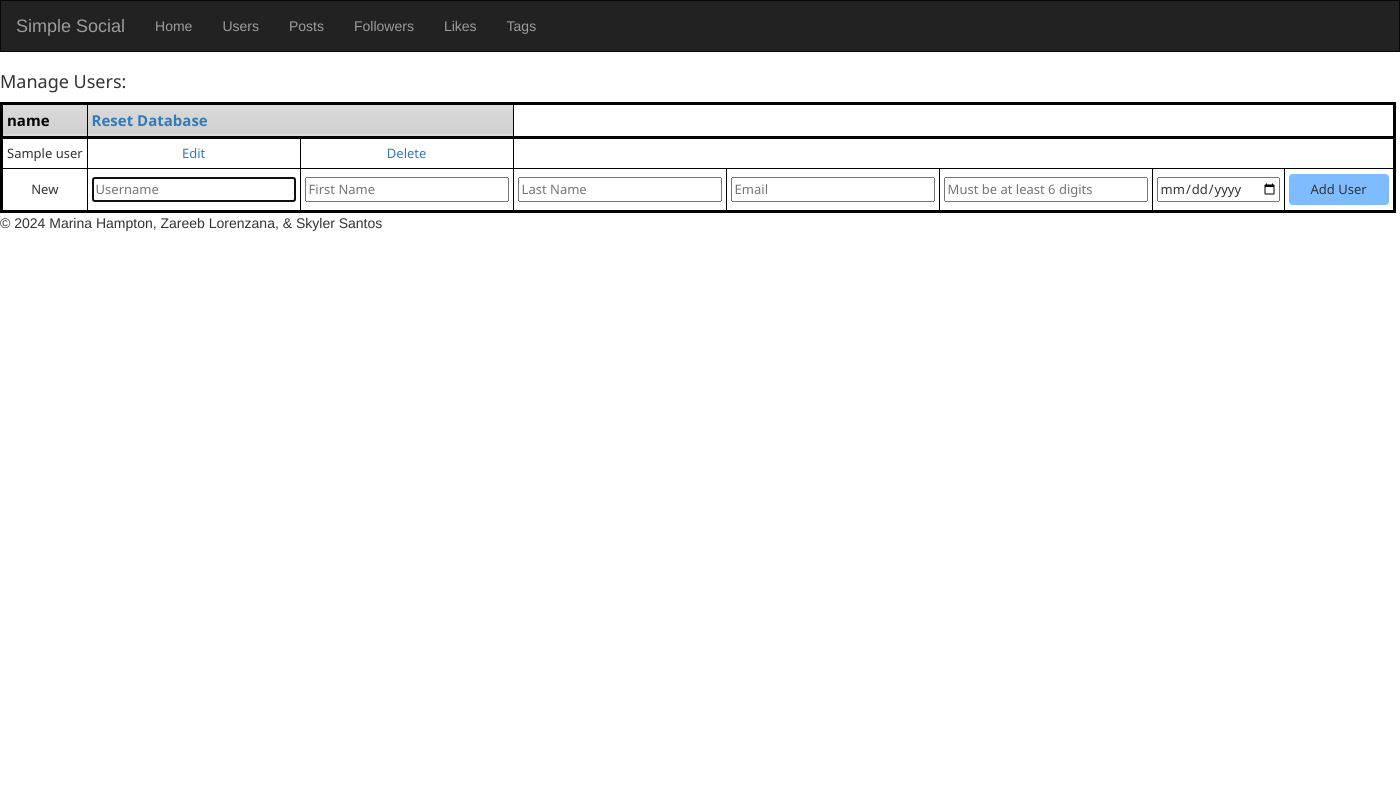
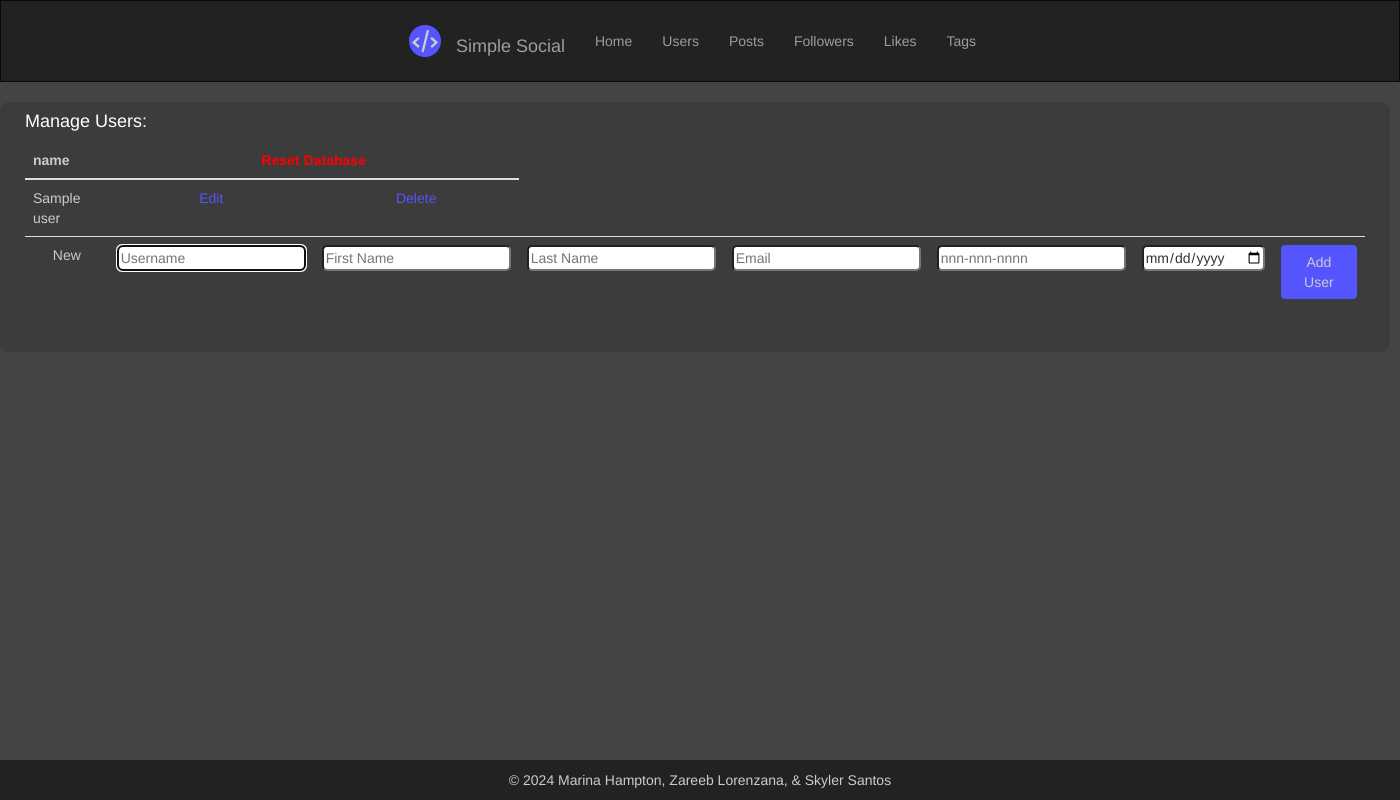
Before and after one commit to Zareeb/cs340_project, a Flask app: template templates/users.jinja2 in a window 1400 px wide. Run offline with Flask 3, Linux system fonts and the light colour scheme; the template is opened without the code that fills it: most values are stand-ins (such as "Sample title", 1, 10 or a date in 2020); parts of the project's set-up code (start-up, migrations or seed data) failed here and were passed over; some libraries are stand-ins or nearby versions.

Commit message:
Update files to take advantage of Bootstrap (see main.jinja2 file). Major frontend design changes

```diff
--- a/blueprints/followers_blueprint.py
+++ b/blueprints/followers_blueprint.py
@@ -6,7 +6,7 @@ TODO:
 
 from flask import Blueprint, render_template, request, redirect
 from flask_mysqldb import MySQL
-import sys
+from datetime import date
 
 mysql = MySQL()
 
@@ -50,7 +50,9 @@ def followers():
         cur.execute(query2)
         userdata = cur.fetchall()
 
-        return render_template("followers.jinja2", followers=data, userdata=userdata, page_title = "Followers")
+        current_date = date.today().isoformat()
+
+        return render_template("followers.jinja2", followers=data, userdata=userdata, page_title = "Followers", current_date = current_date)
 
     elif request.method == "POST":
         followeeID = request.form["followeeID"]
--- a/blueprints/users_blueprint.py
+++ b/blueprints/users_blueprint.py
@@ -1,5 +1,6 @@
 from flask import Blueprint, render_template, request, redirect
 from flask_mysqldb import MySQL
+from datetime import date
 
 mysql = MySQL()
 
@@ -16,7 +17,9 @@ def users():
         cur.execute(query)
         data = cur.fetchall()
 
-        return render_template("users.jinja2", users=data, page_title = "Users")
+        current_date = date.today().isoformat()
+
+        return render_template("users.jinja2", users = data, page_title = "Users", current_date = current_date)
 
     elif request.method == "POST":
         username = request.form["username"]
--- a/static/main.css
+++ b/static/main.css
@@ -1,115 +1,183 @@
-main {
-    width: fit-content;
-    font-family:'Segoe UI', Tahoma, Geneva, Verdana, sans-serif;
+@import url('https://fonts.googleapis.com/css2?family=Roboto');
+
+:root {
+
 }
 
-select, input {
-    width: fit-content;
+html {
 }
 
-.comment {
-    float: right;
-    border: solid 0.5px;
-    width: 300px;
-    height: 100px;
+body {
+    background-color: #444444 !important;
+    font-family: 'Roboto', sans-serif;
+    margin: 0 auto !important;
+    padding: 0;
+    color: #444;
+}
+/*
+nav {
+    outline: 1px dashed blue;
+    display: flex;
+    justify-content: center;
+    align-items: center;
+    position: fixed;
+    top: 0;
+    left: 0;
+} */
+
+div {
+    /* outline: 3px dashed red; */
 }
 
-table.minimalist {
-    border: 3px solid #000000;
-    width: 100%;
-    border-collapse: collapse;
+table {
+    color: #ccc;
 }
 
-table.minimalist td, table.minimalist th {
-    border: 1px solid #000000;
-    padding: 5px 4px;
-}
-table.minimalist tbody td {
-    font-size: 13px;
-}
-table.minimalist thead {
-    background: #CFCFCF;
-    background: -moz-linear-gradient(top, #dbdbdb 0%, #d3d3d3 66%, #CFCFCF 100%);
-    background: -webkit-linear-gradient(top, #dbdbdb 0%, #d3d3d3 66%, #CFCFCF 100%);
-    background: linear-gradient(to bottom, #dbdbdb 0%, #d3d3d3 66%, #CFCFCF 100%);
-    border-bottom: 3px solid #000000;
-}
-table.minimalist thead th {
-    font-size: 15px;
-    font-weight: bold;
-    color: #000000;
-}
-table.minimalist tfoot {
-    font-size: 14px;
-    font-weight: bold;
-    color: #000000;
-    border-top: 3px solid #000000;
-}
-table.minimalist tfoot td {
-    font-size: 14px;
+td {
+    max-width: 500px;
 }
 
-thead tr td {
-    font-weight: bold;
+div.site-navigation {
+    /* grid-row-start: 1;
+    grid-column-start: 2;
+    grid-column-end: 3;
+    display: flex;
+    align-items: center;
+    justify-content: left; */
+}
+
+.navbar {
+    border-radius: 0 !important ;
+    width: 100vw;
+    display: flex;
+    justify-content: center;
+    align-items: center;
+}
+
+
+div.siteNav>ul {
+    list-style: none;
+    display: flex;
+    justify-content: center;
+    gap: 5%;
+}
+
+div.site-title {
+    grid-row-start: 1;
+    grid-column-start: 1;
+    grid-column-end: 2;
+    display: flex;
+    justify-content: right;
+    height: 50px;
+    align-items: flex-end;
+}
+
+div.main-container {
+    display: grid;
+    grid-template-columns: auto auto auto;
+    gap: 10px;
+    color: #ffffff;
+    width: 100%;
+    justify-content: center;
+
+}
+
+div.content {
+    background-color: #34343480;
+    backdrop-filter: blur(15px);
+    grid-row-start: 1;
+    grid-column-start: 1;
+    grid-column-end: 3;
+    padding: 0 25px 25px 25px;
+    text-align: justify;
+    width: auto;
+    overflow: auto;
+    border-radius: 10px;
+}
+
+main {
+    width: 500px;
 }
 
 .centered-column {
     text-align: center;
 }
 
-#addNewBtn {
-    width: 100px;
+.footer {
+    background-color: #222;
+    color: #ccc;
+    text-align: center;
+    padding: 10px 0 10px 0;
+    position: fixed;
+    left: 0;
+    bottom: 0;
+    width: 100vw;
 }
 
-.text-button {
-    display: inline-block;
-    padding: 3px 5px;
-    border: 1px solid #000;
-    background: #eee;
+a, a:visited, a:active {
+    text-decoration: none;
+}
+
+table a {
+    color: #55F !important;
+}
+
+a.reset-db {
+    color: #ff0000 !important;
+}
+
+a:hover {
+    color: bisque !important;
+    text-decoration: underline;
+}
+
+.text-input-table {
+    width: 100%;
+    min-width: 100px;
+    max-width: 100%;
+    min-height: 30px;
+    max-height: 100px;
+    resize: both;
+}
+
+input {
+    color: #333 !important;
+    background-color: #ffffff;
     border-radius: 5px;
 }
 
-.text-input-table {
-    min-height: 50px;
-    max-height: 100px;
-    min-width: 250px;
-    max-width: 500px;
-    resize: both;
+select {
+    color: #333 !important;
+    background-color: #ffffff;
+    border-radius: 5px;
 }
 
-a {
-    text-decoration: underline;
-    color: inherit;
+textarea {
+    color: #333 !important;
+    background-color: #ffffff;
+    border-radius: 5px;
 }
-
-a:visited {
-    text-decoration: underline;
-    color: inherit;
-}
-
 
 .button-like-link, .button-link {
     height: fit-content;
     display: inline-block;
     padding: 0.5em 1em;
-    background-color: #007bff80;
+    background-color: #55F;
     text-decoration: none;
     border: none;
     border-radius: 4px;
     cursor: pointer;
-    transition: background-color 0.3s ease;
+    color: #ccc !important;
+    width: 100%;
 }
 
 .button-link:hover, .button-like-link:hover {
-    background-color: #0056b3;
-    color: #fff;
+    color: #fff !important;
+    text-decoration: none;
+    background-color: #5555FF80;
 }
 
 
 .button-link:active, .button-like-link:active {
     background-color: #0056b3;
 }
-
-.navbar-inverse {
-    border-radius: 0px !important;
-}
--- a/templates/main.jinja2
+++ b/templates/main.jinja2
@@ -5,52 +5,60 @@
     <meta http-equiv='X-UA-Compatible' content='IE=edge'>
     <meta name='viewport' content='width=device-width, initial-scale=1'>
     <link href="{{ url_for('static', filename='main.css') }}" rel="stylesheet">
+
+    <link rel="icon" href="{{ url_for('static', filename='images/apple-touch-icon.png') }}" type="image/x-icon">
+    <link rel="icon" href="{{ url_for('static', filename='images/favicon-32x32.png') }}" type="image/x-icon">
+    <link rel="icon" href="{{ url_for('static', filename='images/favicon-16x16.png') }}" type="image/x-icon">
+    <link rel="manifest" href="/static/site.webmanifest">
     <title>Simple Social - {{ page_title }}</title>
     <script src="{{ url_for('static', filename='main.js') }}"></script>
     <link rel="stylesheet" href="https://maxcdn.bootstrapcdn.com/bootstrap/3.4.1/css/bootstrap.min.css">
     <script src="https://ajax.googleapis.com/ajax/libs/jquery/3.7.1/jquery.min.js"></script>
     <script src="https://maxcdn.bootstrapcdn.com/bootstrap/3.4.1/js/bootstrap.min.js"></script>
-
 </head>
 <body>
-    <nav class="navbar navbar navbar-inverse">
-        <div class="container-fluid">
-            <div class="navbar-header">
-                <a class="navbar-brand" href="#">Simple Social</a>
-            </div>
+
+    <div class="site-navigation">
+        <nav class="navbar navbar-inverse">
+        <img src="{{ url_for('static', filename='images/favicon-32x32.png')}}">
+        <h3><a href="/" class="navbar-brand">Simple Social</a></h3>
             <ul class="nav navbar-nav">
-                <li {% if page_title == 'Home'%}class="active"{% endif %}><a href="/">Home</a></li>
-                <li {% if page_title == 'Users'%}class="active"{% endif %}><a href="/users">Users</a></li>
-                <li {% if page_title == 'Posts'%}class="active"{% endif %}><a href="/posts">Posts</a></li>
-                <li {% if page_title == 'Followers'%}class="active"{% endif %}><a href="/followers">Followers</a></li>
-                <li><a href="/likes">Likes</a></li>
-                <li><a href="/tags">Tags</a></li>
+                <li {%if page_title == "Home"%} class="active" {%endif%}><a href="/">Home</a></li>
+                <li {%if page_title == "Users"%} class="active" {%endif%}><a href="/users">Users</a></li>
+                <li {%if page_title == "Posts"%} class="active" {%endif%}><a href="/posts">Posts</a></li>
+                <li {%if page_title == "Followers"%} class="active" {%endif%}><a href="/followers">Followers</a></li>
+                <li {%if page_title == "Likes"%} class="active" {%endif%}><a href="/likes">Likes</a></li>
+                <li {%if page_title == "Tags"%} class="active" {%endif%}><a href="/tags">Tags</a></li>
             </ul>
+        </nav>
+    </div>
+
+    <div class="main-container">
+
+        <div class="content">
+            {% block content %}
+            <main>
+            <h4>Welcome to Simple Social Database Management</h4>
+            <p>
+            Simple Social is a social media platform boasting 1 million users and 400,000 daily active users. Simple Social boasts a growing user base with 10% of users posting daily, engaging in content through likes and tags, and with an average of 100 active followers per user. With this growth, a database that features tables for user details, posts/contents, likes, followers, and tags is required. Simple Social is currently looking to replace their unscalable and inefficient
+            </p>
+            <p>
+            Excel sheets with a database that will address their need for an efficient and comprehensive data management system. With a database they can solve existing challenges of data management as well as leverage data to further grow their company. A database will also give Simple Social a structured and scalable approach to see opportunities to improve the overall user experience on the app, achieve their company mission of fostering social connections as well as prepare the company to introduce revenue building opportunities.
+            </p>
+            </main>
+            {% endblock %}
         </div>
-    </nav>
-    {# <nav>
-    <ul>
-        <a href="/">Home</a>
-        <a href="/users">Users</a>
-        <a href="/posts">Posts</a>
-        <a href="/followers">Followers</a>
-        <a href="/likes">Likes</a>
-        <a href="/tags">Tags</a>
-    </ul>
-    </nav> #}
 
-    <main>
 
-    {% block content %}
-    <h4>Use Navigation links to manage tables</h4>
-    {% endblock %}
+    </div>
 
-    </main>
+    <div class="footer">
 
-    <footer>
-    <p>
-        &copy; 2024 Marina Hampton, Zareeb Lorenzana, &#38; Skyler Santos
-    </p>
-    </footer>
+        <footer class="bottom-fixed">
+            &copy; 2024 Marina Hampton, Zareeb Lorenzana, &#38; Skyler Santos
+        </footer>
+
+    </div>
+
 </body>
 </html>
--- a/templates/users.jinja2
+++ b/templates/users.jinja2
@@ -3,7 +3,7 @@
 
 <h4>Manage Users:</h4>
 
-    <table class="minimalist">
+<table class="table">
     <thead>
         <tr>
             {% for key in users[0].keys() %}
@@ -11,22 +11,19 @@
             <th>{{ key }}</th>
 
             {% endfor %}
-            <th colspan="2"><a href="/reset">Reset Database</a></th>
+            <th colspan="2" class="centered-column"><a class="reset-db" href="/reset">Reset Database</a></th>
         </tr>
     </thead>
     <tbody>
         {% for user in users %}
         <tr>
             {% for key in user.keys() %}
-                {% if key == "userID" or key == "signupDate" or key == "phoneNumber"%}
+                {% if key in ["userID"]%}
+                    <td class="centered-column">{{user[key]}}</td>
+                {% else %}
+                    <td>{{user[key]}}</td>
+                {% endif %}
 
-                    <td class="centered-column">{{user[key]}}</td>
-
-                {% else %}
-
-                    <td>{{user[key]}}</td>
-
-                {% endif %}
             {% endfor %}
 
             <td class="centered-column">
@@ -43,49 +40,25 @@
             <tr>
                 <td class="centered-column">New</td>
                 <td>
-            <input type="text"
-                   name="username"
-                   placeholder="Username"
-                   required
-                   autofocus
-                   />
+                    <input type="text" name="username" placeholder="Username" required autofocus />
                 </td>
                 <td>
-            <input type="text"
-                   name="firstName"
-                   placeholder="First Name"
-                   required pattern="[A-Za-z\s\-]+"
-                   autocapitalize="words"
-                   />
+                    <input type="text" name="firstName" placeholder="First Name" required pattern="[A-Za-z\s\-]+"
+                        autocapitalize="words" />
                 </td>
                 <td>
-            <input type="text"
-                   name="lastName"
-                   placeholder="Last Name"
-                   required pattern="[A-Za-z\s\-]+"
-                   autocapitalize="words"
-                   />
+                    <input type="text" name="lastName" placeholder="Last Name" required pattern="[A-Za-z\s\-]+"
+                        autocapitalize="words" />
                 </td>
                 <td>
-            <input type="email"
-                   name="email"
-                   placeholder="Email"
-                   required
-                   />
+                    <input type="email" name="email" placeholder="Email" required />
                 </td>
                 <td>
-            <input type="tel"
-                   name="phoneNumber"
-                   placeholder="Must be at least 6 digits"
-                   required pattern="[0-9]{6,}"
-                   />
+                    <input type="tel" name="phoneNumber" placeholder="nnn-nnn-nnnn" required
+                        pattern="[1-9]{3}-[0-9]{3}-[0-9]{4}" />
                 </td>
                 <td>
-            <input type="date"
-                   name="signupDate"
-                   value=""
-                   required
-                   />
+                    <input type="date" name="signupDate" max="{{current_date}}" value="" required />
                 </td>
                 <td colspan="2">
                     <button id="addNewBtn" class="button-like-link" type="submit">Add User</button>
```
Also changed, not shown: blueprints/posts_blueprint.py (+5 -3 lines), templates/followers.jinja2 (+5 -4 lines), templates/posts.jinja2 (+9 -9 lines), templates/posts_edit.jinja2 (+8 -4 lines), templates/users_edit.jinja2 (+7 -23 lines). Lines whose indentation alone changed are shown as unchanged.
